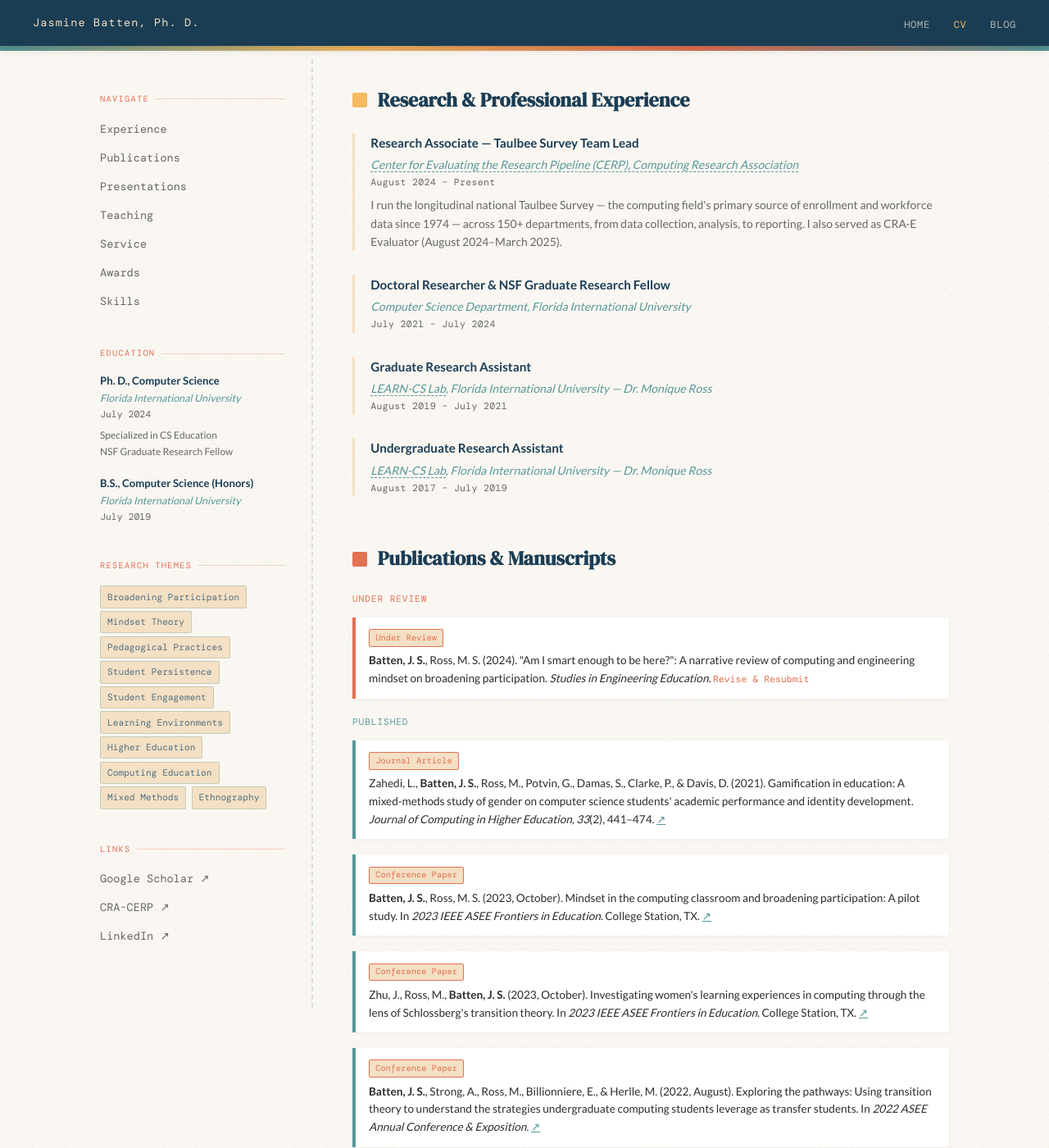
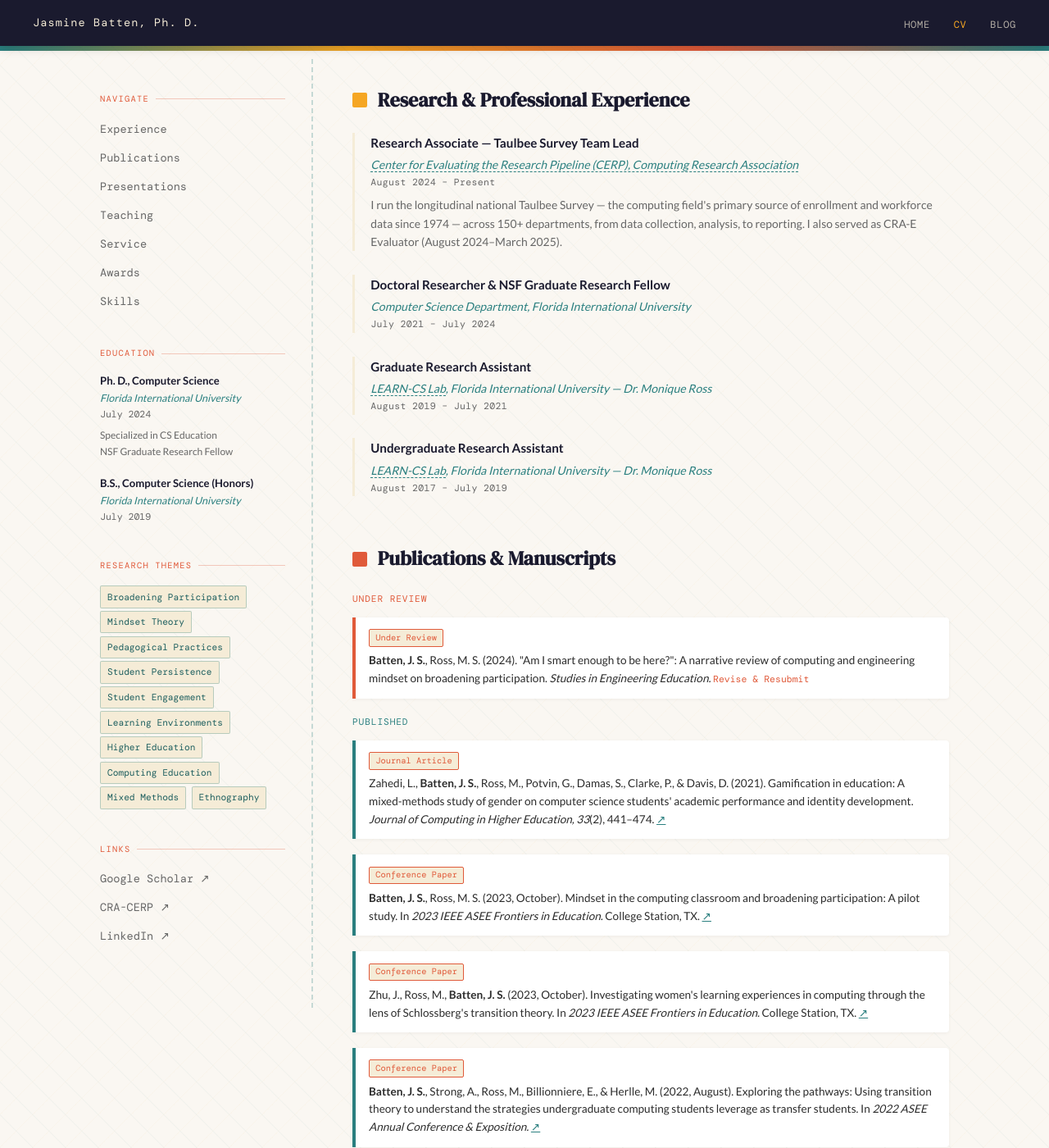
Before and after one commit to jskyebatten/jskyebatten.github.io, a Jekyll site: the page built from cv.html, in a window 1280 px wide and 1400 px high. Shown: the whole window at 82% size. Built offline with Jekyll 4.4.1, drawn with Linux system fonts in a browser that asks for light colours.

Commit message:
Restore original color palette

```diff
--- a/_layouts/default.html
+++ b/_layouts/default.html
@@ -11,13 +11,12 @@
         rel="stylesheet" />
     <style>
         :root {
-            --teal: #579799;
-            --teal-dark: #526F80;
-            --orange: #F4BB61;
-            --coral: #E27053;
-            --red: #A83825;
-            --cream: #F4E0C4;
-            --navy: #1B3D54;
+            --teal: #2A7F7F;
+            --teal-dark: #1e5f5f;
+            --orange: #F5A623;
+            --coral: #E05A3A;
+            --cream: #F5ECD7;
+            --navy: #1A1A2E;
             --white: #FFFFFF;
             --light-bg: #faf7f2;
             --text: #2c2c2c;
@@ -51,7 +50,7 @@
             position: fixed;
             inset: 0;
             background-image:
-                repeating-linear-gradient(45deg, rgba(87, 151, 153, 0.03) 0, rgba(87, 151, 153, 0.03) 1px, transparent 0, transparent 50%),
+                repeating-linear-gradient(45deg, rgba(42, 127, 127, 0.03) 0, rgba(42, 127, 127, 0.03) 1px, transparent 0, transparent 50%),
                 repeating-linear-gradient(-45deg, rgba(245, 166, 35, 0.03) 0, rgba(245, 166, 35, 0.03) 1px, transparent 0, transparent 50%);
             background-size: 40px 40px;
             pointer-events: none;
@@ -332,7 +331,7 @@
             position: sticky;
             top: 72px;
             padding: 2.5rem 2rem 2rem 0;
-            border-right: 2px dashed rgba(87, 151, 153, 0.25);
+            border-right: 2px dashed rgba(42, 127, 127, 0.25);
         }
 
         .sidebar-section {
@@ -386,7 +385,7 @@
             font-size: 0.7rem;
             font-family: 'DM Mono', monospace;
             background: var(--cream);
-            border: 1px solid rgba(87, 151, 153, 0.3);
+            border: 1px solid rgba(42, 127, 127, 0.3);
             color: var(--teal-dark);
             padding: 0.2rem 0.5rem;
             border-radius: 2px;
@@ -455,11 +495,36 @@
             transition: border-color 0.2s;
         }
 
-        .entry:hover { border-left-color: var(--orange); }
-        .entry-title { font-weight: 700; font-size: 0.95rem; color: var(--navy); margin-bottom: 0.1rem; }
-        .entry-org { font-style: italic; color: var(--teal); font-size: 0.88rem; }
-        .entry-meta { font-family: 'DM Mono', monospace; font-size: 0.72rem; color: var(--muted); margin-bottom: 0.4rem; letter-spacing: 0.03em; }
-        .entry-desc { font-size: 0.87rem; color: var(--muted); line-height: 1.6; }
+        .entry:hover {
+            border-left-color: var(--orange);
+        }
+
+        .entry-title {
+            font-weight: 700;
+            font-size: 0.95rem;
+            color: var(--navy);
+            margin-bottom: 0.1rem;
+        }
+
+        .entry-org {
+            font-style: italic;
+            color: var(--teal);
+            font-size: 0.88rem;
+        }
+
+        .entry-meta {
+            font-family: 'DM Mono', monospace;
+            font-size: 0.72rem;
+            color: var(--muted);
+            margin-bottom: 0.4rem;
+            letter-spacing: 0.03em;
+        }
+
+        .entry-desc {
+            font-size: 0.87rem;
+            color: var(--muted);
+            line-height: 1.6;
+        }
 
         .award-badge {
             display: inline-block;
@@ -487,8 +552,15 @@
             transition: box-shadow 0.2s, border-color 0.2s;
         }
 
-        .pub-item:hover { box-shadow: 0 3px 12px rgba(0, 0, 0, 0.1); border-color: var(--orange); }
-        .pub-item a { color: var(--teal); word-break: normal; overflow-wrap: break-word; }
+        .pub-item:hover {
+            box-shadow: 0 3px 12px rgba(0, 0, 0, 0.1);
+            border-color: var(--orange);
+        }
+
+        .pub-item a {
+            color: var(--teal);
+            word-break: break-all;
+        }
 
         .pub-tag {
             display: inline-block;
@@ -502,7 +574,9 @@
             margin-bottom: 0.4rem;
         }
 
-        .pub-under-review { border-left-color: var(--coral); }
+        .pub-under-review {
+            border-left-color: var(--coral);
+        }
 
         /* ─── RESEARCH THREADS ─── */
         .threads-grid {
@@ -512,12 +586,38 @@
             margin-bottom: 1.5rem;
         }
 
-        .thread-card { padding: 1.2rem; border-radius: 4px; color: var(--white); }
-        .thread-card h4 { font-family: 'DM Mono', monospace; font-size: 0.7rem; letter-spacing: 0.08em; text-transform: uppercase; opacity: 0.85; margin-bottom: 0.5rem; }
-        .thread-card p { font-size: 0.82rem; line-height: 1.5; opacity: 0.9; }
-        .tc-1 { background: var(--teal); }
-        .tc-2 { background: var(--coral); }
-        .tc-3 { background: var(--navy); }
+        .thread-card {
+            padding: 1.2rem;
+            border-radius: 4px;
+            color: var(--white);
+        }
+
+        .thread-card h4 {
+            font-family: 'DM Mono', monospace;
+            font-size: 0.7rem;
+            letter-spacing: 0.08em;
+            text-transform: uppercase;
+            opacity: 0.85;
+            margin-bottom: 0.5rem;
+        }
+
+        .thread-card p {
+            font-size: 0.82rem;
+            line-height: 1.5;
+            opacity: 0.9;
+        }
+
+        .tc-1 {
+            background: var(--teal);
+        }
+
+        .tc-2 {
+            background: var(--coral);
+        }
+
+        .tc-3 {
+            background: var(--navy);
+        }
 
         /* ─── BLOG STYLES ─── */
         .page-header {
@@ -570,10 +670,32 @@
             display: block;
         }
 
-        .blog-card:hover { box-shadow: 0 4px 16px rgba(0, 0, 0, 0.1); border-color: var(--orange); }
-        .blog-card-date { font-family: 'DM Mono', monospace; font-size: 0.7rem; color: var(--muted); letter-spacing: 0.06em; margin-bottom: 0.5rem; }
-        .blog-card-title { font-family: 'DM Serif Display', serif; font-size: 1.15rem; color: var(--navy); margin-bottom: 0.6rem; line-height: 1.3; }
-        .blog-card-excerpt { font-size: 0.85rem; color: var(--muted); line-height: 1.6; }
+        .blog-card:hover {
+            box-shadow: 0 4px 16px rgba(0, 0, 0, 0.1);
+            border-color: var(--orange);
+        }
+
+        .blog-card-date {
+            font-family: 'DM Mono', monospace;
+            font-size: 0.7rem;
+            color: var(--muted);
+            letter-spacing: 0.06em;
+            margin-bottom: 0.5rem;
+        }
+
+        .blog-card-title {
+            font-family: 'DM Serif Display', serif;
+            font-size: 1.15rem;
+            color: var(--navy);
+            margin-bottom: 0.6rem;
+            line-height: 1.3;
+        }
+
+        .blog-card-excerpt {
+            font-size: 0.85rem;
+            color: var(--muted);
+            line-height: 1.6;
+        }
 
         .blog-card-tag {
             display: inline-block;
@@ -581,7 +703,7 @@
             font-family: 'DM Mono', monospace;
             background: var(--cream);
             color: var(--teal-dark);
-            border: 1px solid rgba(87, 151, 153, 0.3);
+            border: 1px solid rgba(42, 127, 127, 0.3);
             padding: 0.1rem 0.45rem;
             border-radius: 2px;
             margin-top: 0.8rem;
@@ -597,27 +719,105 @@
 
         /* ─── RESPONSIVE ─── */
         @media (max-width: 768px) {
-            .hero { flex-direction: column; align-items: center; padding: 2.5rem 1.5rem 2rem; gap: 2rem; }
-            .hero-text { text-align: center; order: 2; }
-            .hero-subtitle { text-align: center; }
-            .hero-tagline { margin: 0 auto 1.5rem; }
-            .hero-contact { justify-content: center; }
-            .hero-photo-wrap { order: 1; width: 234px; height: 234px; }
-            .hero-photo-wrap::before { top: 11px; left: 11px; width: 210px; height: 210px; }
-            .hero-photo { width: 210px; height: 210px; }
-            .corner-tr { left: 198px; }
-            .corner-bl { top: 198px; }
-            .corner-br { top: 198px; left: 198px; }
-            .main-layout { grid-template-columns: 1fr; padding: 0 1.2rem 3rem; }
-            .sidebar { position: static; border-right: none; border-bottom: 2px dashed rgba(87, 151, 153, 0.25); padding: 1.5rem 0; }
-            .content { padding: 2rem 0 0; }
-            .threads-grid { grid-template-columns: 1fr; }
-            nav { padding: 0 1.2rem; }
-            .nav-links { display: none; }
-            .nav-hamburger { display: flex; }
-            .nav-name { font-size: 0.78rem; }
-            .page-header { padding: 2.5rem 1.5rem 1.5rem; }
-            .blog-grid { grid-template-columns: 1fr; padding: 1.5rem 1.5rem 3rem; }
+            .hero {
+                flex-direction: column;
+                align-items: center;
+                padding: 2.5rem 1.5rem 2rem;
+                gap: 2rem;
+            }
+
+            .hero-text {
+                text-align: center;
+                order: 2;
+            }
+
+            .hero-subtitle {
+                text-align: center;
+            }
+
+            .hero-tagline {
+                margin: 0 auto 1.5rem;
+            }
+
+            .hero-contact {
+                justify-content: center;
+            }
+
+            .hero-photo-wrap {
+                order: 1;
+                width: 234px;
+                height: 234px;
+            }
+
+            .hero-photo-wrap::before {
+                top: 11px;
+                left: 11px;
+                width: 210px;
+                height: 210px;
+            }
+
+            .hero-photo {
+                width: 210px;
+                height: 210px;
+            }
+
+            .corner-tr {
+                left: 198px;
+            }
+
+            .corner-bl {
+                top: 198px;
+            }
+
+            .corner-br {
+                top: 198px;
+                left: 198px;
+            }
+
+            .main-layout {
+                grid-template-columns: 1fr;
+                padding: 0 1.2rem 3rem;
+            }
+
+            .sidebar {
+                position: static;
+                border-right: none;
+                border-bottom: 2px dashed rgba(42, 127, 127, 0.25);
+                padding: 1.5rem 0;
+            }
+
+            .content {
+                padding: 2rem 0 0;
+            }
+
+            .threads-grid {
+                grid-template-columns: 1fr;
+            }
+
+            nav {
+                padding: 0 1.2rem;
+            }
+
+            .nav-links {
+                display: none;
+            }
+
+            .nav-hamburger {
+                display: flex;
+            }
+
+            .nav-name {
+                font-size: 0.78rem;
+            }
+
+            .page-header {
+                padding: 2.5rem 1.5rem 1.5rem;
+            }
+
+            .blog-grid {
+                grid-template-columns: 1fr;
+                padding: 1.5rem 1.5rem 3rem;
+            }
         }
     </style>
 </head>
@@ -627,9 +827,10 @@
     <nav>
         <a class="nav-name" href="/">Jasmine Batten, Ph. D.</a>
         <ul class="nav-links">
-            <li><a href="/" {% if page.url == "/" %}class="active"{% endif %}>Home</a></li>
-            <li><a href="/cv" {% if page.url contains "/cv" %}class="active"{% endif %}>CV</a></li>
-            <li><a href="/blog" {% if page.url contains "/blog" or page.layout == "post" %}class="active"{% endif %}>Blog</a></li>
+            <li><a href="/" {% if page.url=="/" %}class="active" {% endif %}>Home</a></li>
+            <li><a href="/cv" {% if page.url contains "/cv" %}class="active" {% endif %}>CV</a></li>
+            <li><a href="/blog" {% if page.url contains "/blog" or page.layout=="post" %}class="active" {% endif
+                    %}>Blog</a></li>
         </ul>
         <button class="nav-hamburger" id="hamburger" aria-label="Open menu">
             <span></span><span></span><span></span>
@@ -644,7 +845,8 @@
     {{ content }}
 
     <footer>
-        <p>Jasmine Batten, Ph. D. &nbsp;·&nbsp; Computing Education Researcher &nbsp;·&nbsp; <span>Coral Gables, FL</span></p>
+        <p>Jasmine Batten, Ph. D. &nbsp;·&nbsp; Computing Education Researcher &nbsp;·&nbsp; <span>Coral Gables,
+                FL</span></p>
         <p style="margin-top:0.4rem; opacity:0.5;">Last updated 2026</p>
     </footer>
 
@@ -660,4 +862,5 @@
     </script>
 
 </body>
+
 </html>
```
Also changed, not shown: other parts of _layouts/default.html (+55 -14 lines).
